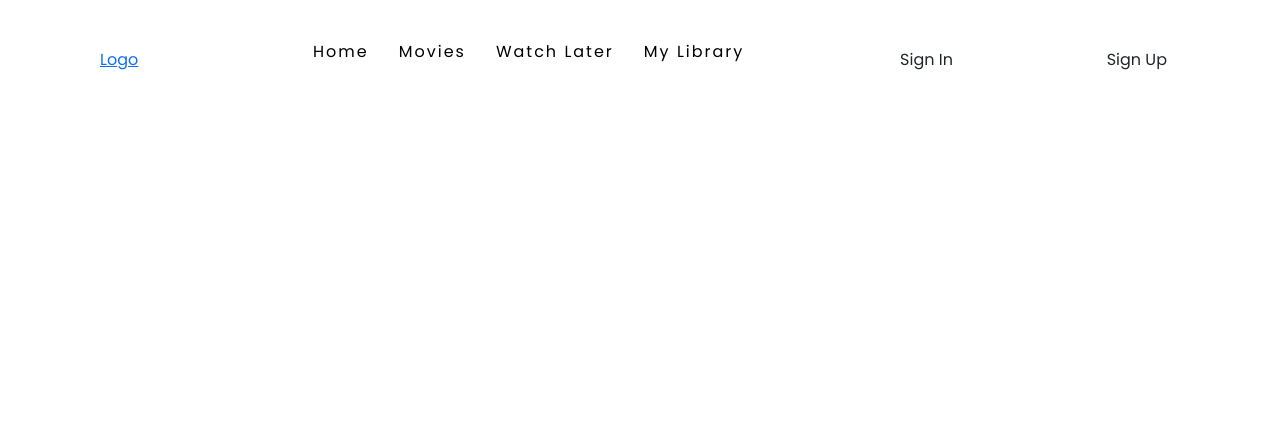
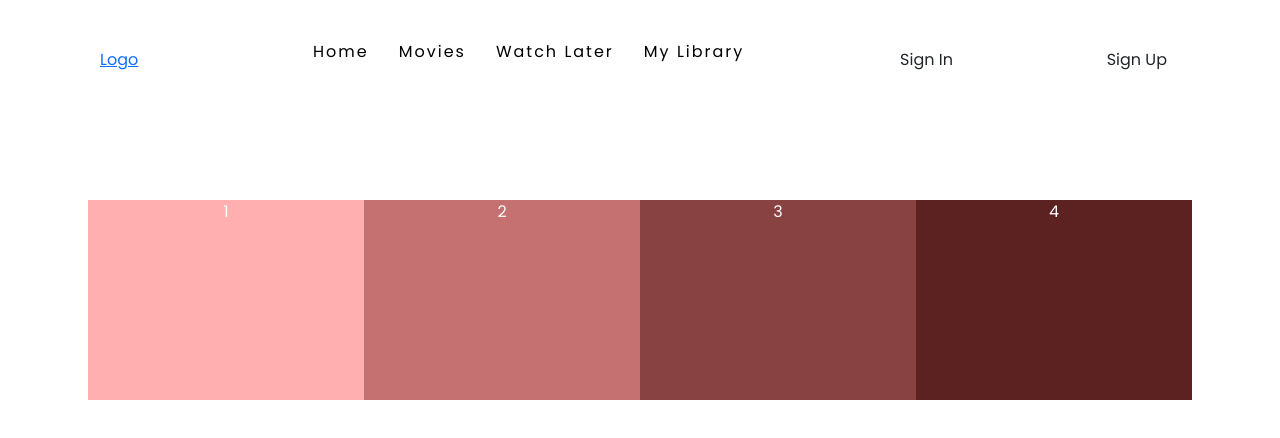
Before and after one commit to KailinMcKenzie/IDV100_T4_WatchHut, a plain HTML site: page pages/watchLater.html in a window 1280 px wide. Drawn offline with nearby package versions, Linux system fonts and the light colour scheme; a web font is replaced by a local one.

Commit message:
Watch Later Page - Containers
Added empty containers to the Watch Later Page in the place of the imagery

```diff
--- /dev/null
+++ b/css/watchLater.css
@@ -0,0 +1,26 @@
+.row {
+    padding-top: 200px;
+    height: 400px;
+
+    text-align: center;
+    padding-left: 100px;
+    padding-right: 100px;
+}
+
+.first {
+    background-color: rgb(255, 175, 175);
+}
+
+.second {
+    background-color: rgb(197, 113, 113);
+}
+
+.third {
+    background-color: rgb(136, 66, 66);
+
+}
+
+.fourth {
+    background-color: rgb(92, 34, 34);
+
+}
--- a/pages/watchLater.html
+++ b/pages/watchLater.html
@@ -12,9 +12,10 @@
 
     <!--css-->
     <link rel="stylesheet" href="../css/main.css" />
+    <link rel="stylesheet" href="../css/watchLater.css" />
 
     <!--javaScript-->
-    <script src="js\script.js"></script>
+    <script src="../js/script.js"></script>
 
     <!--bootstrap-->
     <link rel="stylesheet" href="https://cdn.jsdelivr.net/npm/bootstrap@5.1.1/dist/css/bootstrap.min.css" integrity="sha384-F3w7mX95PdgyTmZZMECAngseQB83DfGTowi0iMjiWaeVhAn4FJkqJByhZMI3AhiU" crossorigin="anonymous">
@@ -25,16 +26,17 @@
 
     <!--googleFonts-->
     <link rel="preconnect" href="https://fonts.googleapis.com">
-<link rel="preconnect" href="https://fonts.gstatic.com" crossorigin>
-<link href="https://fonts.googleapis.com/css2?family=Montserrat:ital,wght@0,100;0,200;0,300;0,400;0,500;0,600;0,700;0,800;0,900;1,100;1,200;1,300;1,400;1,500;1,600;1,700;1,800;1,900&family=Wire+One&display=swap" rel="stylesheet">
+    <link rel="preconnect" href="https://fonts.gstatic.com" crossorigin>
+    <link href="https://fonts.googleapis.com/css2?family=Montserrat:ital,wght@0,100;0,200;0,300;0,400;0,500;0,600;0,700;0,800;0,900;1,100;1,200;1,300;1,400;1,500;1,600;1,700;1,800;1,900&family=Wire+One&display=swap" rel="stylesheet">
 
 
     <link
       href="https://fonts.googleapis.com/css?family=Oswald:700|Poppins"
-      rel="stylesheet"
-    />
+      rel="stylesheet"/>
+
   </head>
   <body>
+
     <div class="container-fluid">
       <div class="navigation">
 
@@ -50,9 +52,20 @@
               <li><a class="btn" href="./login.html">Sign In</a></li>
               <li><a class="btn" href="./register.html">Sign Up</a></li>
             </header>
-          </div>
+          </div><!-- nav -->
+      </div><!-- navigation -->
+    </div><!-- container-fluid -->
 
-      </div>
-    </div>
+    <div class="row">
+      <div class="col-3  .px-md-5   first">1</div>
+      <div class="col-3 second">2</div>
+      <div class="col-3 third">3</div>
+      <div class="col-3 fourth">4</div>
+    </div><!-- row -->
+
+
+
+
+
   </body>
 </html>
```
